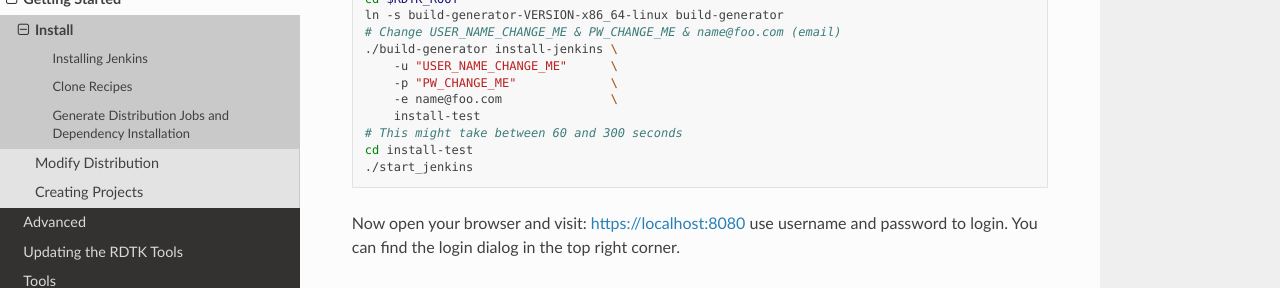
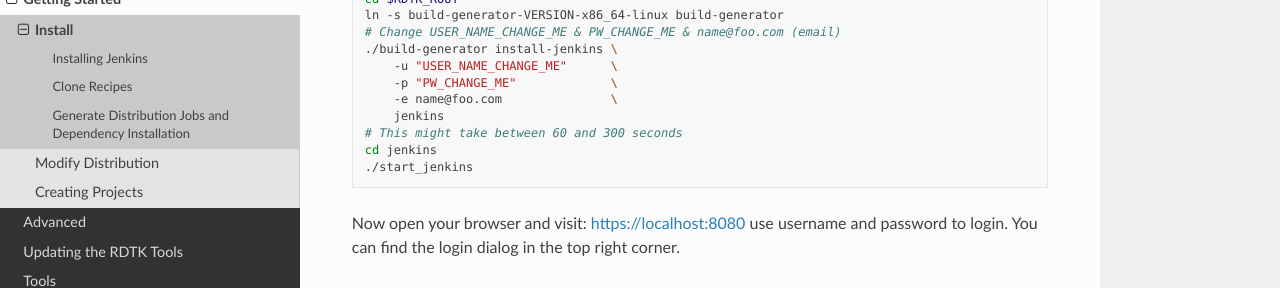
Before and after one commit to RDTK/documentation, a Sphinx documentation site: the page built from source/getting_started/install.rst, in a window 1280 px wide and 900 px high, scrolled down 700 px. Shown: the part 151-439 px from the top of the window. Built offline with Sphinx 7.4.7 and the Read the Docs theme 2.0.0, drawn with Linux system fonts in a browser that asks for light colours.

Commit message:
replace default jenkins install folder in command

```diff
--- a/source/getting_started/install.rst
+++ b/source/getting_started/install.rst
@@ -44,9 +44,9 @@
        -u "USER_NAME_CHANGE_ME"      \
        -p "PW_CHANGE_ME"             \
        -e name@foo.com               \
-       install-test
+       jenkins
    # This might take between 60 and 300 seconds
-   cd install-test
+   cd jenkins
    ./start_jenkins
 
 Now open your browser and visit: https://localhost:8080 use username and password to login.
```
